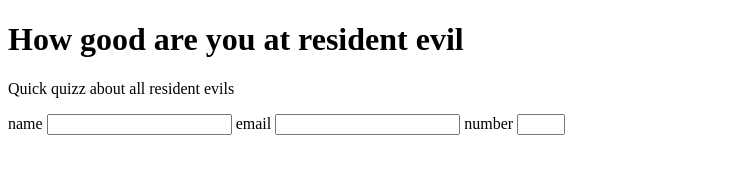
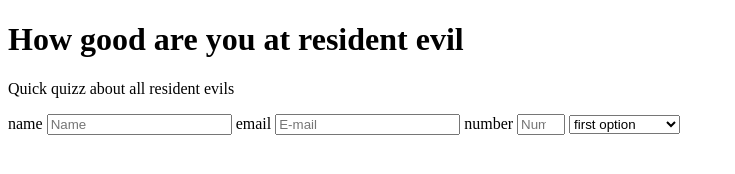
Before and after one commit to Dachrono/AndyZam-JuanFe, a plain HTML site: page index.html in a window 1280 px wide. Shown: the whole page, without its empty margins (0-735 px from the left). Drawn offline with Linux system fonts and the light colour scheme.

Commit message:
features 11 & 12

```diff
--- a/index.html
+++ b/index.html
@@ -15,14 +15,18 @@
 
     <form id="survey-form" action="">
     <label for = "name" id="name-label"> name </label>
-    <input id="name" type="text" required>
+    <input id="name" type="text" placeholder="Name" required>
 
     <label for = "email" id="email-label"> email </label>
-    <input id="email" type="email" required>
+    <input id="email" type="email" placeholder="E-mail" required>
 
     <label for = "email" id="number-label"> number </label>
-    <input type="number" id="number" min="0" max="8" required>
+    <input type="number" id="number" min="0" max="8" placeholder="Number" required>
 
+    <select name="" id="dropdown">
+      <option value="value" selected>first option</option>
+      <option value="value">Second Option</option>
+    </select>
 
     </form>
     <script  src="js/index.js"></script>
```
